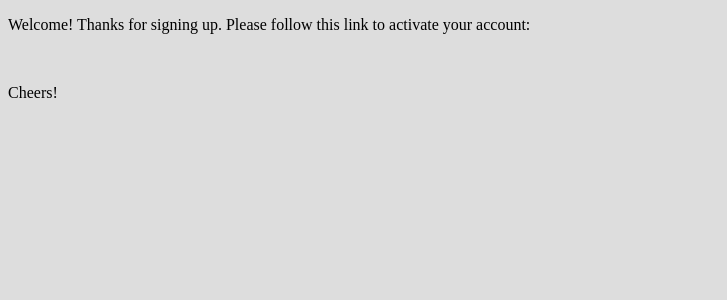
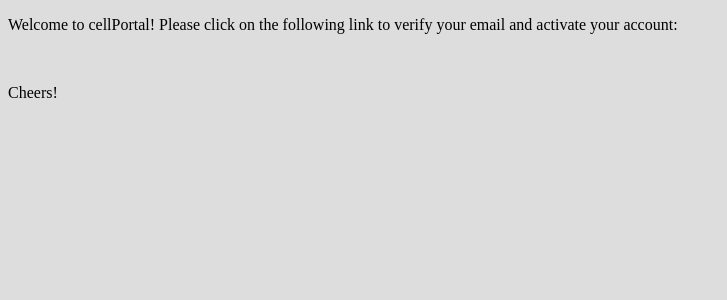
Before and after one commit to Wing-kin-chan/cellPortal, a Flask app: template app/templates/accounts/confirm.html in a window 1280 px wide. Shown: the top 300 px of the page, without its empty margins (0-727 px from the left). Run offline with Flask 3, Linux system fonts and the light colour scheme; the template is opened without the code that fills it, so the values that code supplies are empty; parts of the project's set-up code (start-up, migrations or seed data) failed here and were passed over.

Commit message:
+Resend link for inactive accounts, altered page content

```diff
--- a/app/templates/accounts/confirm.html
+++ b/app/templates/accounts/confirm.html
@@ -7,8 +7,8 @@
         <link rel = 'stylesheet' type = 'text/css' href = "{{ url_for('static', filename = 'style.css') }}">
     </head>
     <p>
-        Welcome! Thanks for signing up. Please follow this link to activate your
-        account:
+        Welcome to cellPortal!
+        Please click on the following link to verify your email and activate your account:
     </p>
     <p><a href="{{ confirm_url }}">{{ confirm_url }}</a></p>
     <br />
```
Also changed, not shown: app/templates/accounts/inactive.html (+15 -0 lines).
